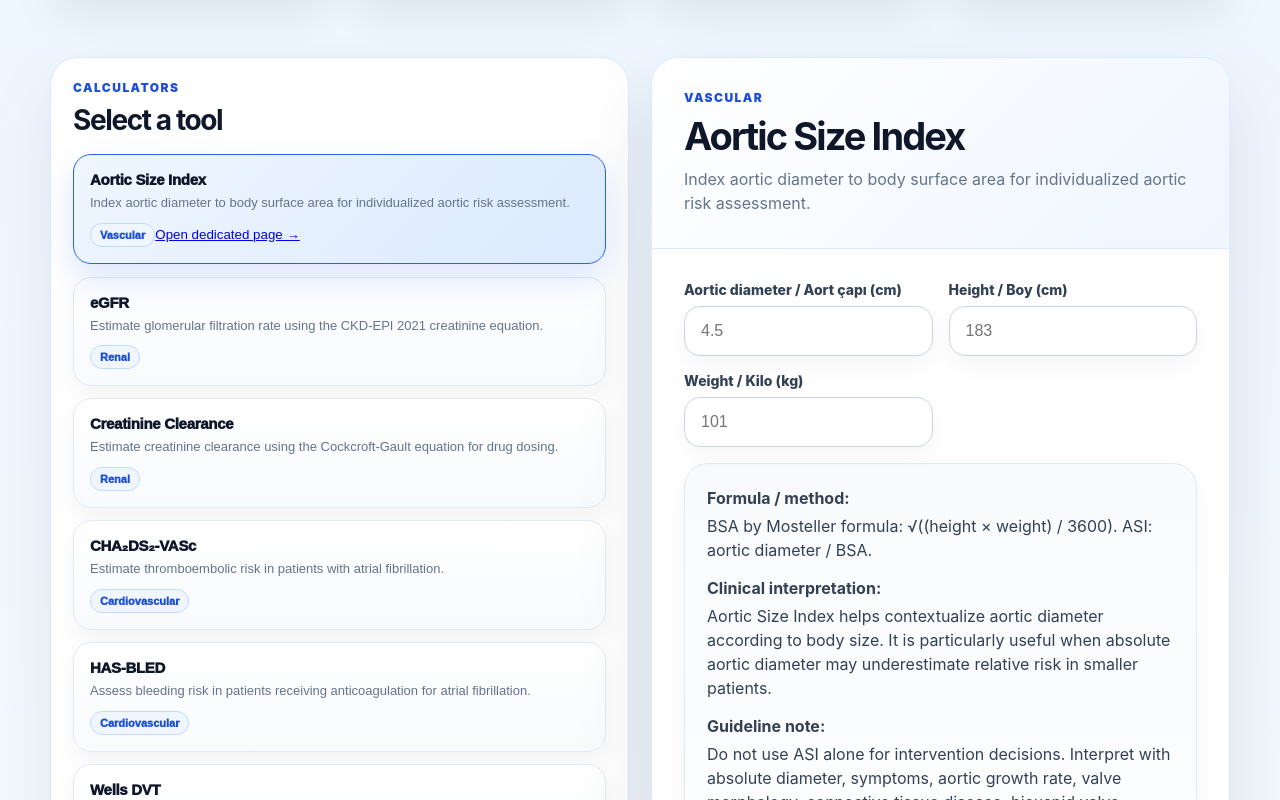
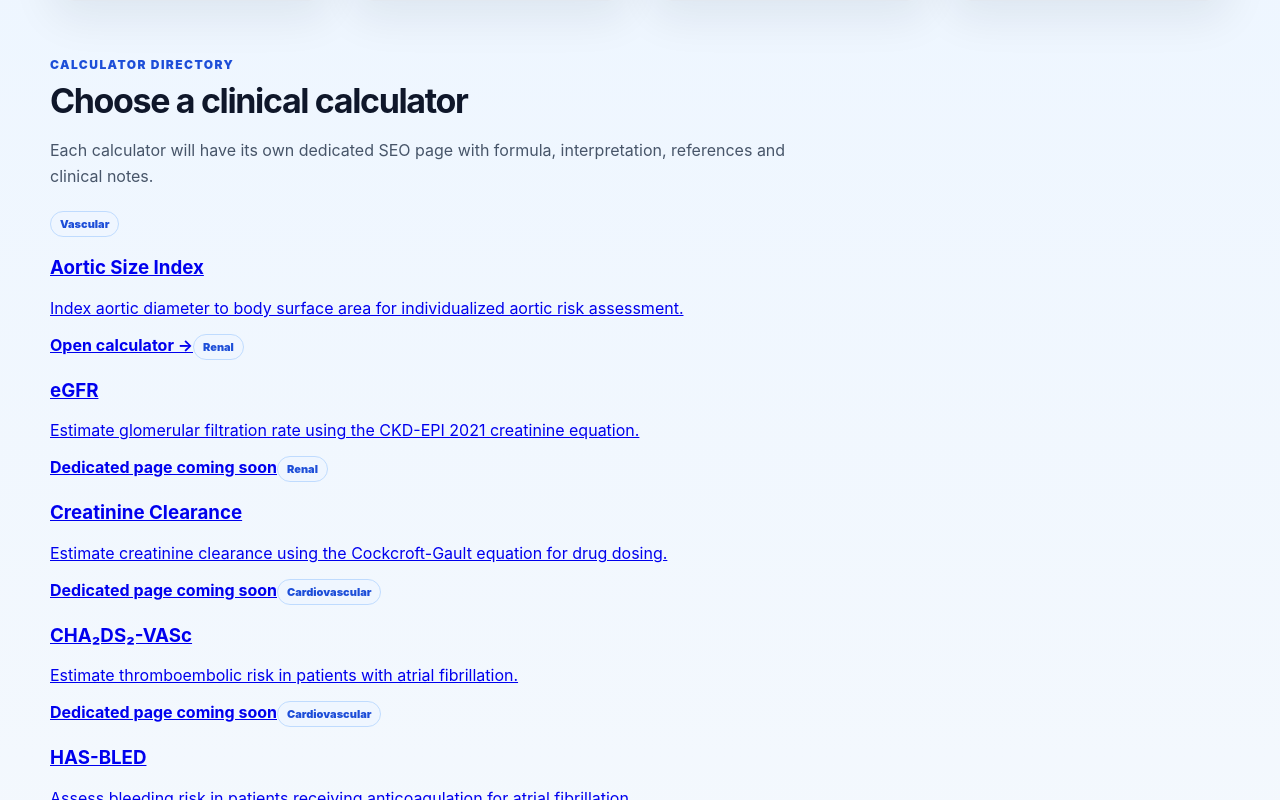
Before and after one commit to brsbyrm/meddoq, a Next.js app: page / in a window 1280 px wide. Shown: the part 1340-2140 px from the top of the page. Built offline with nearby package versions, Linux system fonts and the light colour scheme.

Commit message:
Convert homepage calculators to directory

```diff
--- a/app/page.js
+++ b/app/page.js
@@ -170,54 +170,37 @@ export default function Home() {
       </section>
 
       <section id="calculators" style={styles.calculatorSection}>
-        <div style={styles.calculatorLayout}>
-          <aside style={styles.sidebar}>
-            <p style={styles.kicker}>Calculators</p>
-            <h2 style={styles.sidebarTitle}>Select a tool</h2>
-
-            <div style={styles.calculatorList}>
-              {calculators.map((item) => (
-                <button
-                  key={item.id}
-                  onClick={() => setActive(item.id)}
-                  style={active === item.id ? styles.calculatorButtonActive : styles.calculatorButton}
-                >
-                  <span style={styles.calculatorName}>{item.name}</span>
-                  <span style={styles.calculatorDescription}>{item.description}</span>
-                  <span style={styles.categoryPill}>{item.category}</span>
-                  {item.id === "asi" && (
-                    <a
-                      href="/calculators/aortic-size-index"
-                      style={styles.seoLink}
-                    >
-                      Open dedicated page →
-                    </a>
-                  )}
-                </button>
-              ))}
-            </div>
-          </aside>
-
-          <section style={styles.calculatorCard}>
-            <div style={styles.toolHeader}>
-              <div>
-                <div style={styles.toolCategory}>{activeCalculator?.category}</div>
-                <h2 style={styles.toolTitle}>{activeCalculator?.name}</h2>
-                <p style={styles.toolDescription}>{activeCalculator?.description}</p>
-              </div>
-            </div>
-
-            <div style={styles.toolBody}>
-              {active === "bsa" && <BSA />}
-              {active === "asi" && <ASI />}
-              {active === "bmi" && <BMI />}
-              {active === "crcl" && <CrCl />}
-              {active === "egfr" && <EGFR />}
-              {active === "cha" && <CHA />}
-              {active === "hasbled" && <HASBLED />}
-              {active === "wells" && <WellsDVT />}
-            </div>
-          </section>
+        <div style={styles.sectionHeader}>
+          <p style={styles.kicker}>Calculator directory</p>
+          <h2 style={styles.sectionTitle}>Choose a clinical calculator</h2>
+          <p style={styles.sectionText}>
+            Each calculator will have its own dedicated SEO page with formula,
+            interpretation, references and clinical notes.
+          </p>
+        </div>
+
+        <div style={styles.directoryGrid}>
+          {calculators.map((item) => {
+            const href =
+              item.id === "asi"
+                ? "/calculators/aortic-size-index"
+                : "#calculators";
+
+            return (
+              <a
+                key={item.id}
+                href={href}
+                style={styles.directoryCard}
+              >
+                <span style={styles.categoryPill}>{item.category}</span>
+                <h3 style={styles.directoryTitle}>{item.name}</h3>
+                <p style={styles.directoryText}>{item.description}</p>
+                <strong style={styles.directoryAction}>
+                  {item.id === "asi" ? "Open calculator →" : "Dedicated page coming soon"}
+                </strong>
+              </a>
+            );
+          })}
         </div>
       </section>
 
```
